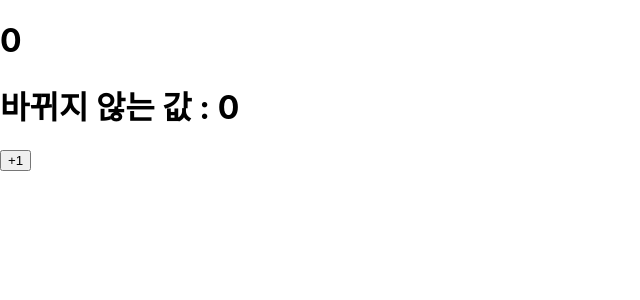
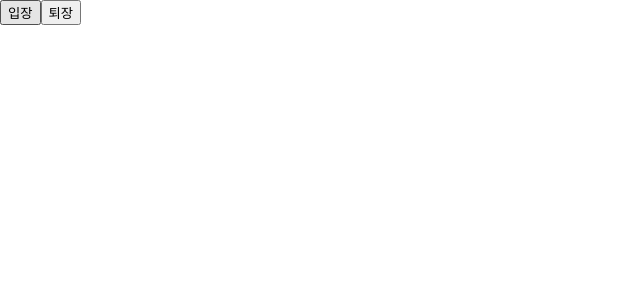
Before and after one commit to zelkovaria/react-study, a React (Create React App) app: page / in a window 1280 px wide. Shown: the top 300 px of the page, without its empty margins (0-640 px from the left). Built offline with nearby package versions, Linux system fonts and the light colour scheme.

Commit message:
3.4.2.2 useState 사용하기

```diff
--- a/src/App.js
+++ b/src/App.js
@@ -1,8 +1,8 @@
 import "../src/App.css";
-import Counter from "./Counter";
+import Say from "./Say";
 
 const App = () => {
-  return <Counter />;
+  return <Say />;
 };
 
 export default App;
--- /dev/null
+++ b/src/Say.js
@@ -0,0 +1,17 @@
+import { useState } from "react";
+
+const Say = () => {
+  const [message, setMessage] = useState("");
+  const onClickEnter = () => setMessage("안녕하세요!");
+  const onClickLeave = () => setMessage("안녕히 가세요!");
+
+  return (
+    <div>
+      <button onClick={onClickEnter}>입장</button>
+      <button onClick={onClickLeave}>퇴장</button>
+      <h1>{message}</h1>
+    </div>
+  );
+};
+
+export default Say;
```
